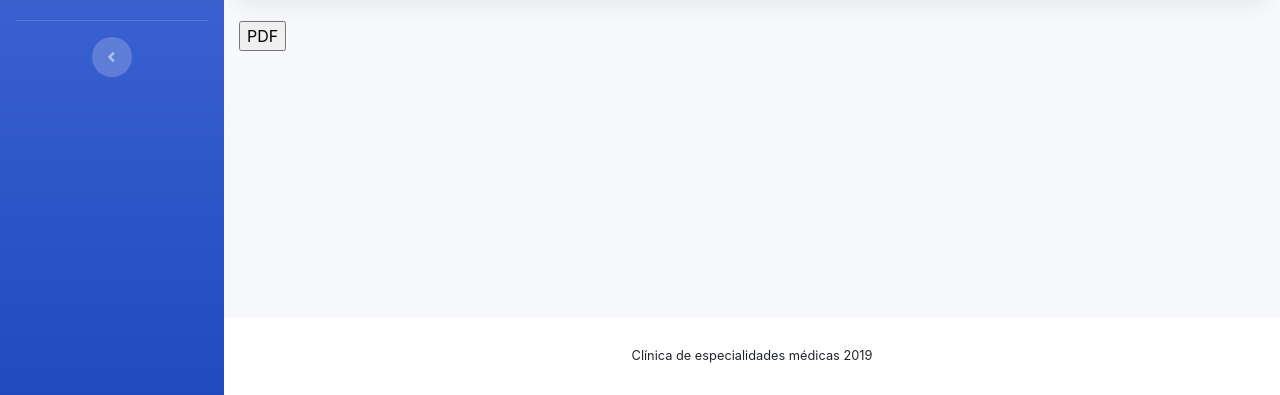
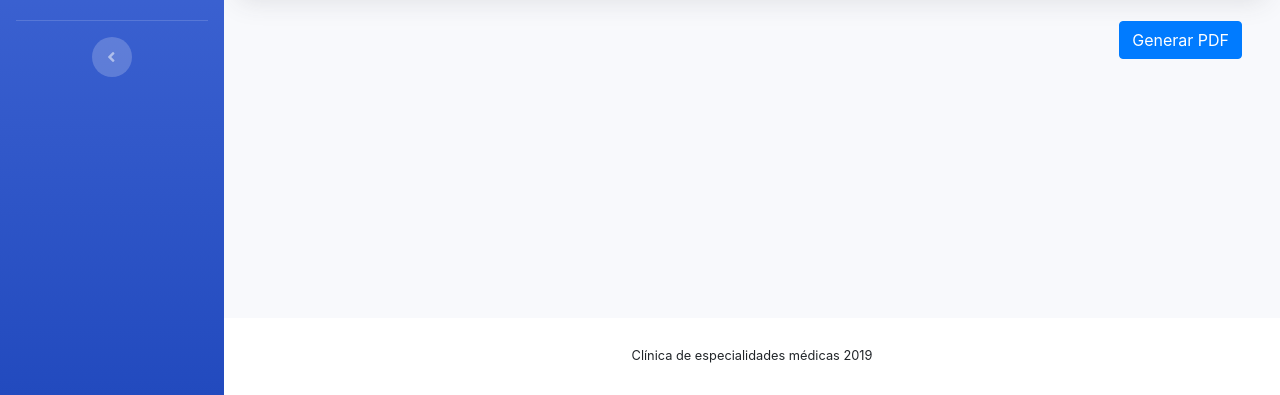
Before and after one commit to lfelipeserrano/SistemaEspecialidadesMedicas, a Django app: page /consulta/list/ in a window 1280 px wide. Shown: the part 405-800 px from the top of the page. Run offline with Django 3.2, Linux system fonts and the light colour scheme; the visitor is signed in with stand-in values (Sample User, id 1); data that the repository does not hold is empty; some libraries are stand-ins or nearby versions.

Commit message:
cambio de estilo y de nombre del boton de PDF en consultas.html

```diff
--- a/templates/consultas.html
+++ b/templates/consultas.html
@@ -74,5 +74,13 @@
         }
         document.getElementById("id_q").value = "{{ query }}"
     </script>
-    <input type="button" onclick=" location.href= 'http://127.0.0.1:8000/reporte_consultas_pdf/' " value="PDF" name="reporte consultas PDF" />
+
+    <!--BOTON PARA REDIRIGIR AL PDF DE REPORTE DE CONSULTAS-->
+    <div class="col-md-12">
+            <div class="float-right">
+                <!--<a href="{% url 'doctores' %}" class="btn btn-secondary mr-2">Cancelar</a> -->
+                <input type="button" onclick="location.href= 'reporte_consultas_pdf'" value="Generar PDF" class="btn btn-primary mr-2">
+            </div>
+    </div>
+
 {% endblock content %}
```
